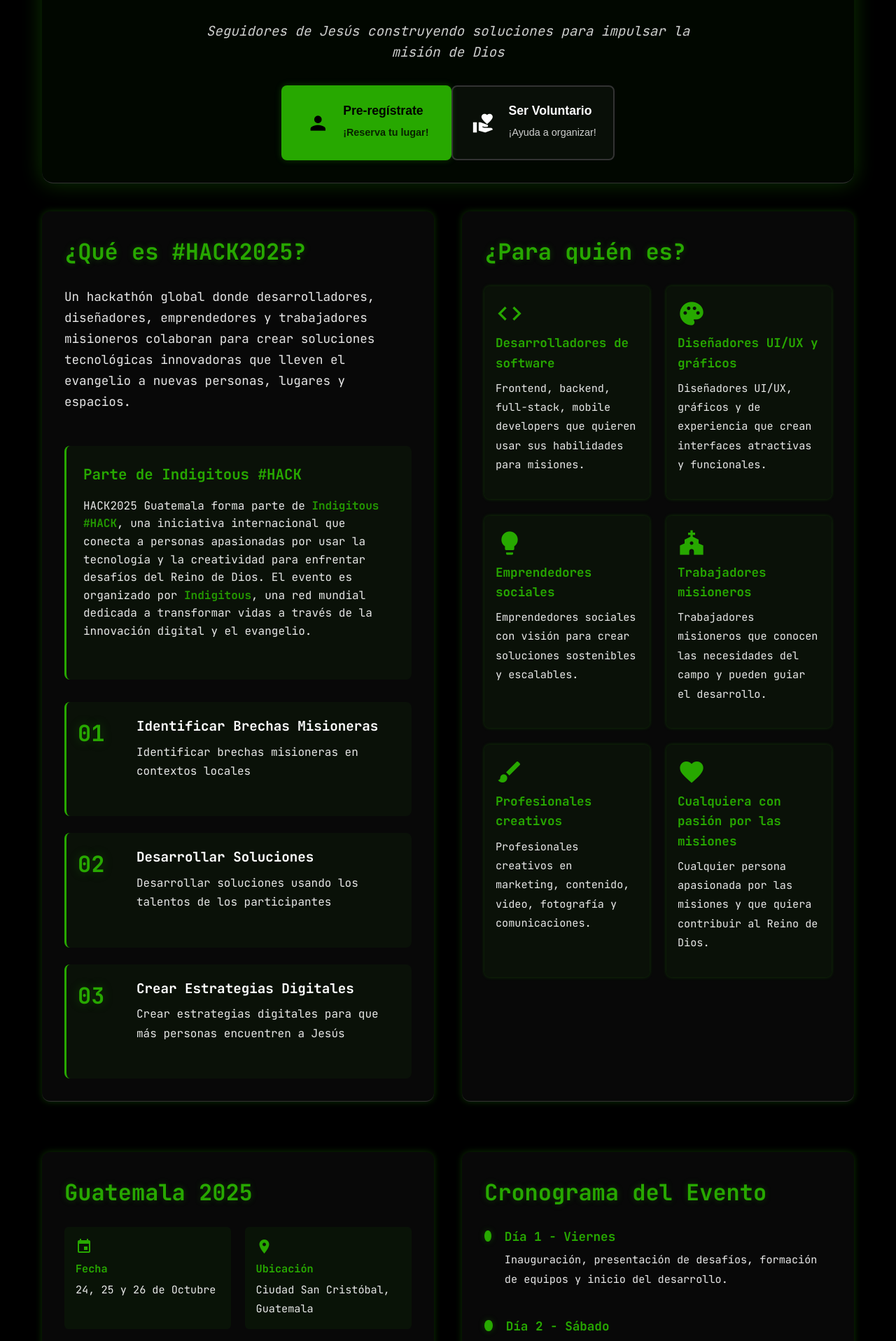
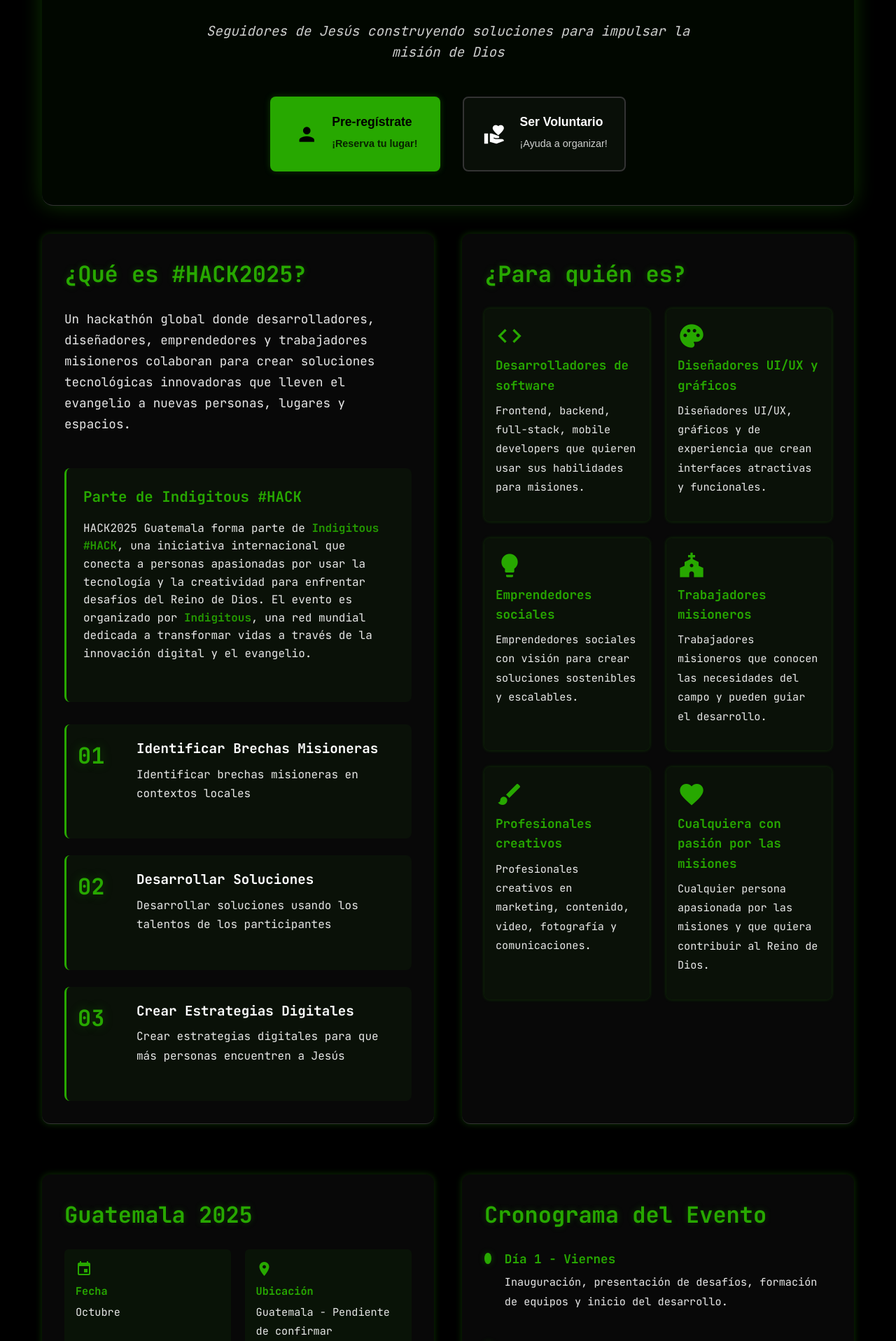
Before and after one commit to devotiongt/devotion-site, a React (Vite) app: page /hack2025 in a window 1280 px wide. Shown: the part 324-2240 px from the top of the page at 70% size. Built offline with nearby package versions, Linux system fonts and the light colour scheme; no server answers.

Commit message:
Improves Hack2025 page layout and updates Guatemala info
Refactors the CTA grid to use flexbox for better responsiveness and alignment.
Updates the Guatemala event information to reflect the pending confirmation of the location and date.
Adds margin to registration button on smaller screens

```diff
--- a/src/components/Hack2025.css
+++ b/src/components/Hack2025.css
@@ -242,9 +242,16 @@
 }
 
 .cta-grid {
-  display: grid;
-  grid-template-columns: repeat(2, 1fr);
-  gap: 3rem;
+  display: flex;
+  justify-content: center;
+  align-items: flex-start;
+  gap: 6rem;
+  flex-wrap: wrap;
+}
+
+.cta-item {
+  flex: 0 1 400px;
+  max-width: 400px;
 }
 
 .terminal-window.cta .window-content {
@@ -333,7 +340,7 @@
   }
 
   .cta-grid {
-    grid-template-columns: 1fr;
+    flex-direction: column;
     gap: 2rem;
   }
 
--- a/src/pages/Hack2025Page.css
+++ b/src/pages/Hack2025Page.css
@@ -715,6 +715,7 @@ a
   align-items: center;
   gap: 1rem;
   padding: 1.5rem;
+  margin: 1rem;
   background: rgba(255, 255, 255, 0.03);
   border: 2px solid var(--terminal-border);
   border-radius: 8px;
@@ -784,6 +785,7 @@ a
   .reg-btn {
     width: 100%;
     padding: 1.5rem;
+    margin: 0;
     min-height: 85px;
     border-radius: 10px;
     box-shadow: 0 4px 15px rgba(39, 168, 0, 0.12);
--- a/src/translations/translations.js
+++ b/src/translations/translations.js
@@ -296,8 +296,8 @@ export const translations = {
       },
       guatemala: {
         title: 'Guatemala 2025',
-        location: 'Ciudad San Cristóbal, Guatemala',
-        date: '24, 25 y 26 de Octubre',
+        location: 'Guatemala - Pendiente de confirmar',
+        date: 'Octubre',
         description: 'Únete al primer #HACK en Guatemala. Estamos organizando este evento histórico para conectar a la comunidad cristiana tecnológica del país.',
         updates: 'Mantente informado sobre actualizaciones de fecha y ubicación'
       },
```
